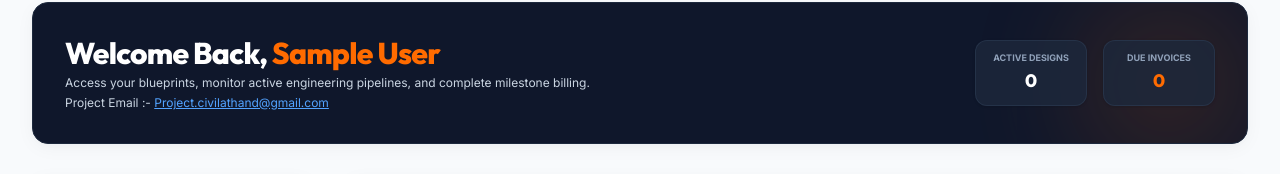
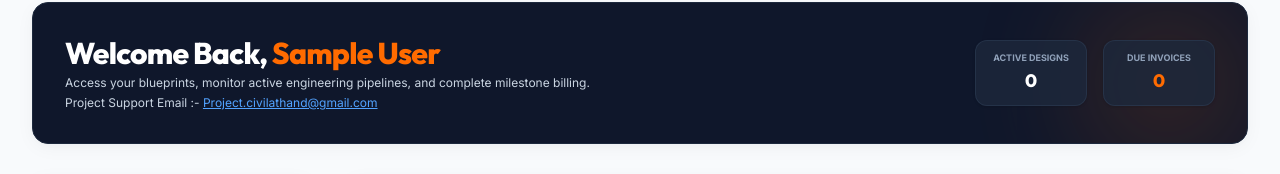
Before and after one commit to civilathandwork/civilathand-v1, a Next.js app: page /dashboard in a window 1280 px wide. Shown: the part 155-329 px from the top of the page. Built offline with nearby package versions, Linux system fonts and the light colour scheme; no server answers; the database is empty; sample sign-in values are in the browser's storage.

Commit message:
Update page.tsx

```diff
--- a/src/app/dashboard/page.tsx
+++ b/src/app/dashboard/page.tsx
@@ -52,7 +52,7 @@ export default function DashboardPage() {
                 Access your blueprints, monitor active engineering pipelines, and complete milestone billing.
               </p>
               <p className="text-xs text-slate-300 mt-1">
-  Project Email :-{" "}
+  Project Support Email :-{" "}
   <a
     href="mailto:Project.civilathand@gmail.com"
     className="text-blue-400 hover:text-blue-300 underline"
```
